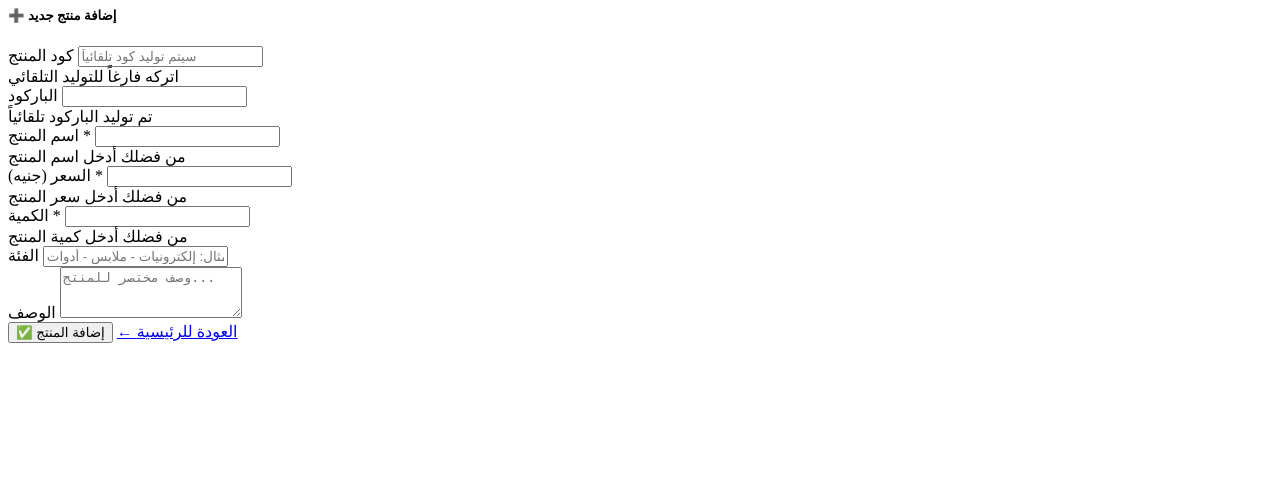
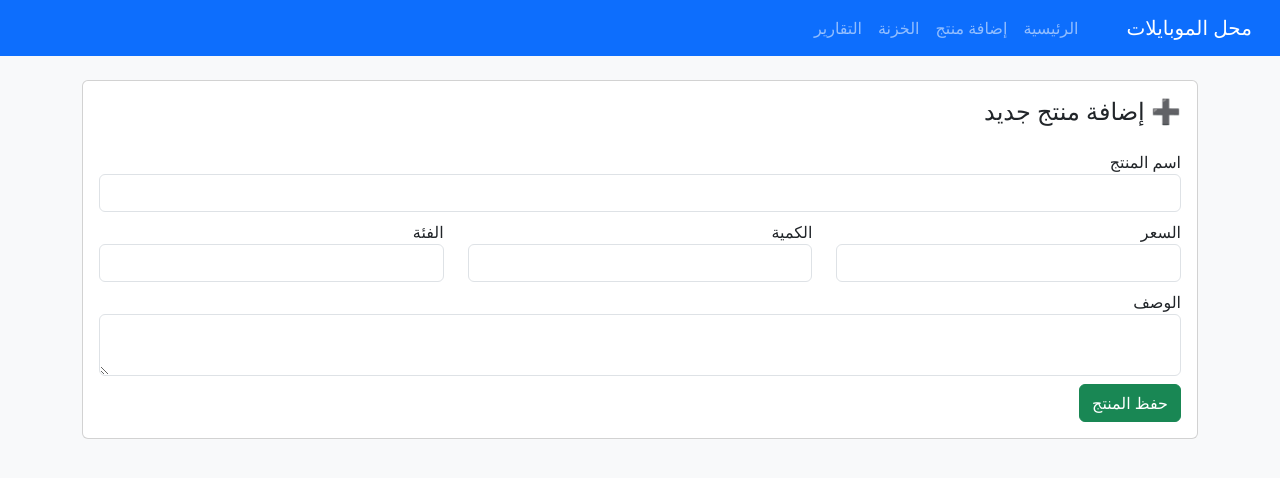
Before and after one commit to msayed20089/mobile-shop-web, a Flask app: page /add_product in a window 1280 px wide. Shown: the top 478 px of the page. Run offline with Flask 3, Linux system fonts and the light colour scheme.

Commit message:
Update add_product.html

```diff
--- a/templates/add_product.html
+++ b/templates/add_product.html
@@ -1,97 +1,31 @@
-
-<div class="row justify-content-center">
-  <div class="col-md-8 col-lg-6">
-    <div class="card">
-      <div class="card-header bg-primary text-white">
-        <h5 class="mb-0">➕ إضافة منتج جديد</h5>
+{% extends "base.html" %}
+{% block content %}
+<div class="card p-3">
+  <h4>➕ إضافة منتج جديد</h4>
+  <form method="post" class="mt-3">
+    <div class="mb-2">
+      <label>اسم المنتج</label>
+      <input type="text" name="name" class="form-control" required>
+    </div>
+    <div class="row">
+      <div class="col-md-4 mb-2">
+        <label>السعر</label>
+        <input type="number" step="0.01" name="price" class="form-control" required>
       </div>
-      <div class="card-body">
-        <form method="post" class="needs-validation" novalidate>
-          <!-- المعلومات الأساسية -->
-          <div class="row">
-            <div class="col-md-6 mb-3">
-              <label for="product_id" class="form-label">كود المنتج</label>
-              <input type="text" class="form-control" id="product_id" name="product_id"
-                     placeholder="سيتم توليده تلقائياً" value="{{ generate_product_code() if generate_product_code }}">
-              <div class="form-text">اتركه فارغاً للتوليد التلقائي</div>
-            </div>
-
-            <div class="col-md-6 mb-3">
-              <label for="product_barcode" class="form-label">الباركود</label>
-              <input type="text" class="form-control" id="product_barcode" name="product_barcode"
-                     value="{{ barcode }}" readonly>
-              <div class="form-text">تم توليد الباركود تلقائياً</div>
-            </div>
-          </div>
-
-          <div class="mb-3">
-            <label for="product_name" class="form-label">اسم المنتج <span class="text-danger">*</span></label>
-            <input type="text" class="form-control" id="product_name" name="product_name" required>
-            <div class="invalid-feedback">من فضلك أدخل اسم المنتج</div>
-          </div>
-
-          <div class="row">
-            <div class="col-md-6 mb-3">
-              <label for="product_price" class="form-label">السعر (جنيه) <span class="text-danger">*</span></label>
-              <input type="number" step="0.01" class="form-control" id="product_price" name="product_price" required>
-              <div class="invalid-feedback">من فضلك أدخل سعر المنتج</div>
-            </div>
-
-            <div class="col-md-6 mb-3">
-              <label for="product_quantity" class="form-label">الكمية <span class="text-danger">*</span></label>
-              <input type="number" class="form-control" id="product_quantity" name="product_quantity" required>
-              <div class="invalid-feedback">من فضلك أدخل كمية المنتج</div>
-            </div>
-          </div>
-
-          <div class="mb-3">
-            <label for="product_category" class="form-label">الفئة</label>
-            <input type="text" class="form-control" id="product_category" name="product_category"
-                   placeholder="مثال: إلكترونيات - ملابس - أدوات">
-          </div>
-
-          <div class="mb-3">
-            <label for="product_description" class="form-label">الوصف</label>
-            <textarea class="form-control" id="product_description" name="product_description"
-                      rows="3" placeholder="وصف مختصر للمنتج..."></textarea>
-          </div>
-
-          <div class="d-grid gap-2">
-            <button type="submit" class="btn btn-success btn-lg">
-              ✅ إضافة المنتج
-            </button>
-            <a href="{{ url_for('index') }}" class="btn btn-outline-secondary">
-              ← العودة للرئيسية
-            </a>
-          </div>
-        </form>
+      <div class="col-md-4 mb-2">
+        <label>الكمية</label>
+        <input type="number" name="quantity" class="form-control" required>
+      </div>
+      <div class="col-md-4 mb-2">
+        <label>الفئة</label>
+        <input type="text" name="category" class="form-control">
       </div>
     </div>
-  </div>
+    <div class="mb-2">
+      <label>الوصف</label>
+      <textarea name="description" class="form-control"></textarea>
+    </div>
+    <button class="btn btn-success">حفظ المنتج</button>
+  </form>
 </div>
-
-<script>
-// تفعيل التحقق من النماذج
-(function() {
-  'use strict';
-  var forms = document.querySelectorAll('.needs-validation');
-  Array.prototype.slice.call(forms).forEach(function(form) {
-    form.addEventListener('submit', function(event) {
-      if (!form.checkValidity()) {
-        event.preventDefault();
-        event.stopPropagation();
-      }
-      form.classList.add('was-validated');
-    }, false);
-  });
-})();
-
-// توليد كود منتج تلقائي إذا كان الحقل فارغاً
-document.addEventListener('DOMContentLoaded', function() {
-  const productIdField = document.getElementById('product_id');
-  if (!productIdField.value) {
-    // يمكن إضافة دالة لتوليد كود عشوائي هنا إذا لزم الأمر
-    productIdField.placeholder = 'سيتم توليد كود تلقائياً';
-  }
-});
-</script>
+{% endblock %}
```
